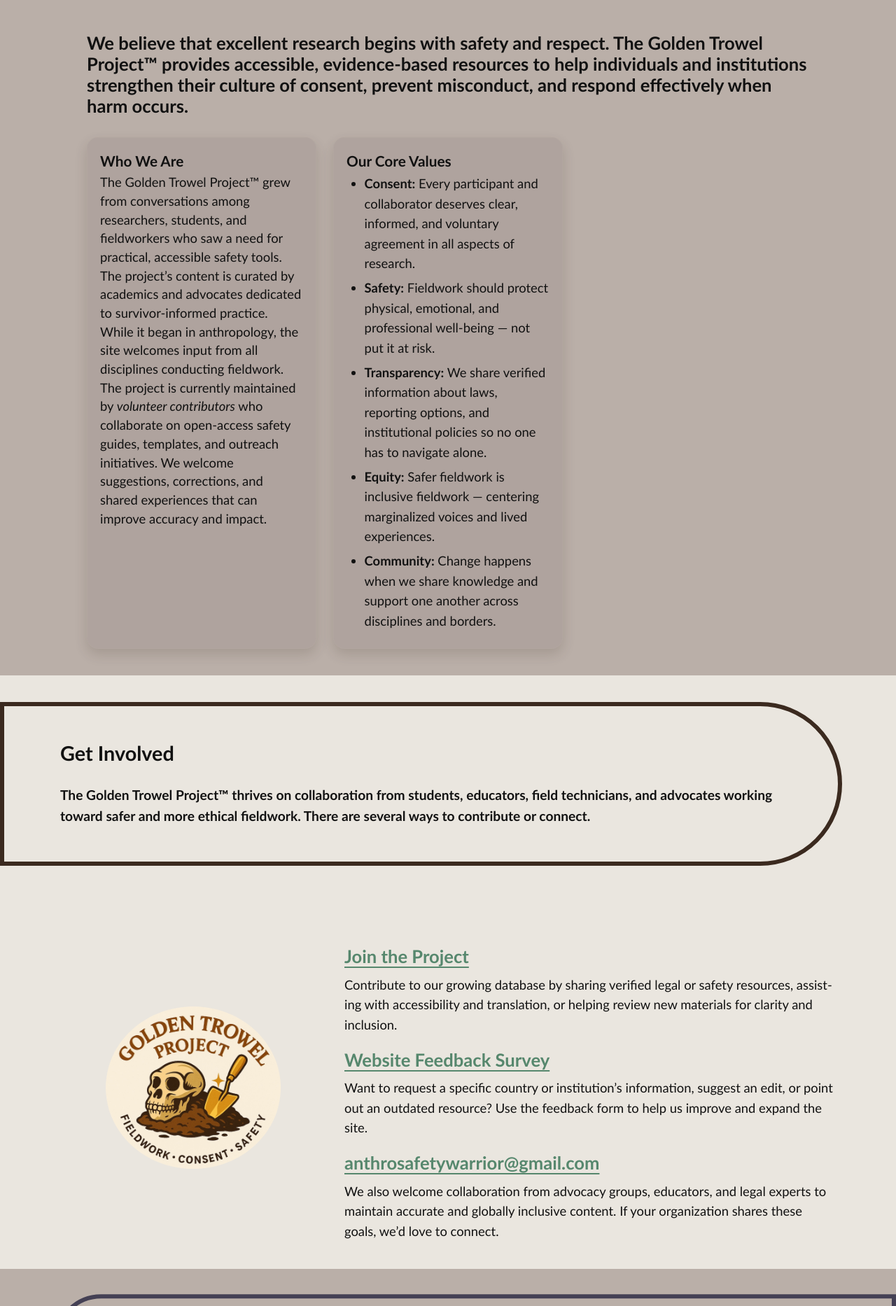
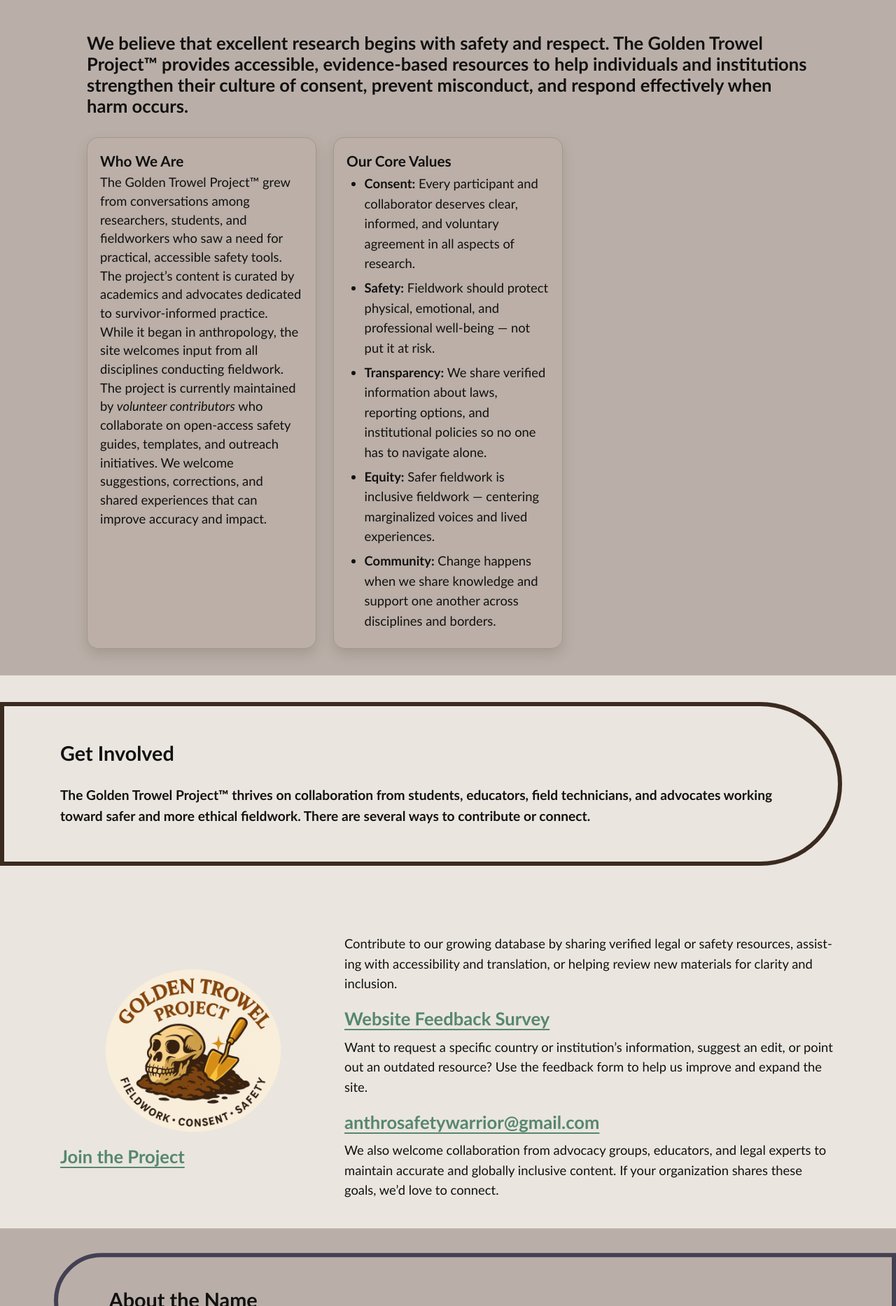
Before and after one commit to AnthroSafetyWarrior/GoldenTrowelProject, a Jekyll site: the page built from _pages/aboutus.html, in a window 1280 px wide. Shown: the part 1208-3074 px from the top of the page at 70% size. Built offline with Jekyll 4.4.1, drawn with Linux system fonts in a browser that asks for light colours.

Commit message:
updating name

```diff
--- a/_layouts/default.html
+++ b/_layouts/default.html
@@ -527,8 +527,8 @@
 /* Ghost/transparent vibe (was inside the pill, but now standalone) */
 :root{
   /* tweak these 3 to taste */
-  --glass-tint:  color-mix(in srgb, var(--slate) 10%, transparent); /* warm amber haze */
-  --glass-edge:  color-mix(in srgb, var(--wave-dark) 18%, transparent);        /* warm border */
+  --glass-tint:  color-mix(in srgb, var(--off-white) 10%, transparent); /* warm amber haze */
+  --glass-edge:  color-mix(in srgb, var(--soil) 18%, transparent);        /* warm border */
   --glass-shadow: 0 8px 18px rgba(59, 42, 31, .16);                        /* warm brown shadow */
 }
 
--- a/_pages/aboutus.html
+++ b/_pages/aboutus.html
@@ -76,16 +76,18 @@
 
 <section class="section">
     <div class="split">
-    <figure class="art">
+<div class="text">
+<figure class="art">
  <img
   src="{{ '/assets/img/IMG_3241.PNG' | absolute_url }}?v={{ site.time | date: '%s' }}"
   alt="Logo for the Golden Trowel Project."
   loading="lazy" decoding="async" fetchpriority="low"
   style="max-width:250px; height:auto; display:block; margin-inline:auto;">
     </figure>
+        <h3><a class="btn" href="https://docs.google.com/forms/d/e/1FAIpQLSdJ_MJEQ1lE0U5t8Nd2oVRX-Mj3USrBz3G2PAUN-43VOecyIA/viewform?usp=publish-editor" target="_blank" rel="noopener">Join the Project</a></h3>
+</div>
 
     <div class="text">
-        <h3><a class="btn" href="https://docs.google.com/forms/d/e/1FAIpQLSdJ_MJEQ1lE0U5t8Nd2oVRX-Mj3USrBz3G2PAUN-43VOecyIA/viewform?usp=publish-editor" target="_blank" rel="noopener">Join the Project</a></h3>
 <p>Contribute to our growing database by sharing verified legal or safety resources, assisting with accessibility and translation, or helping review new materials for clarity and inclusion.</p>
 
         <h3><a class="btn" href="https://docs.google.com/forms/d/e/1FAIpQLSeZW2IbaCn9M2EZuIWenn8XdYXTRPBhGdNlW8d_f12wgsKQUA/viewform?usp=sharing&ouid=114777582095308245489" target="_blank" rel="noopener">Website Feedback Survey</a></h3>
```
